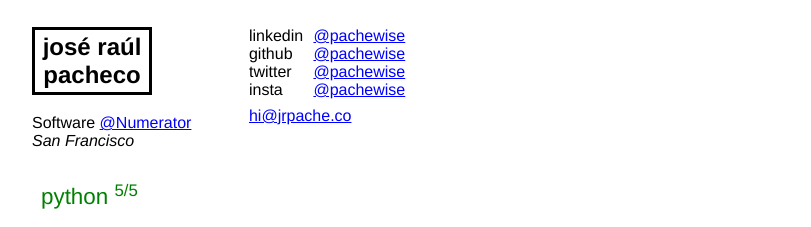
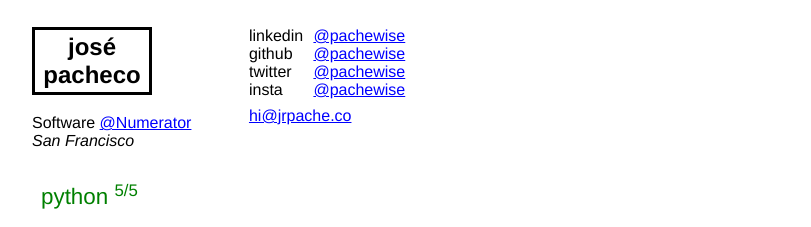
Before and after one commit to pachewise/pachewise.github.io, a Jekyll site: the page built from index.md, in a window 1280 px wide. Shown: the top 227 px of the page, without its empty margins (185-996 px from the left). Built offline with Jekyll 4.4.1, drawn with Linux system fonts in a browser that asks for light colours.

Commit message:
remove middle name

```diff
--- a/_includes/header.html
+++ b/_includes/header.html
@@ -2,7 +2,7 @@
 <header id="top">
   <div id="brand" class="grid">
     <div class="grid__col grid__col--1-of-4 grid__col--m-1-of-2 grid__col--s-1-of-2">
-      <h2 id="logotype"><a href="{{ site.baseurl }}">josé raúl<br/>pacheco</a></h2>
+      <h2 id="logotype"><a href="{{ site.baseurl }}">josé <br/>pacheco</a></h2>
       {{ personal.position }} <a href="{{ personal.company_url }}">@{{ personal.company }}</a><br/>
       <em>San Francisco</em>
     </div>
```
